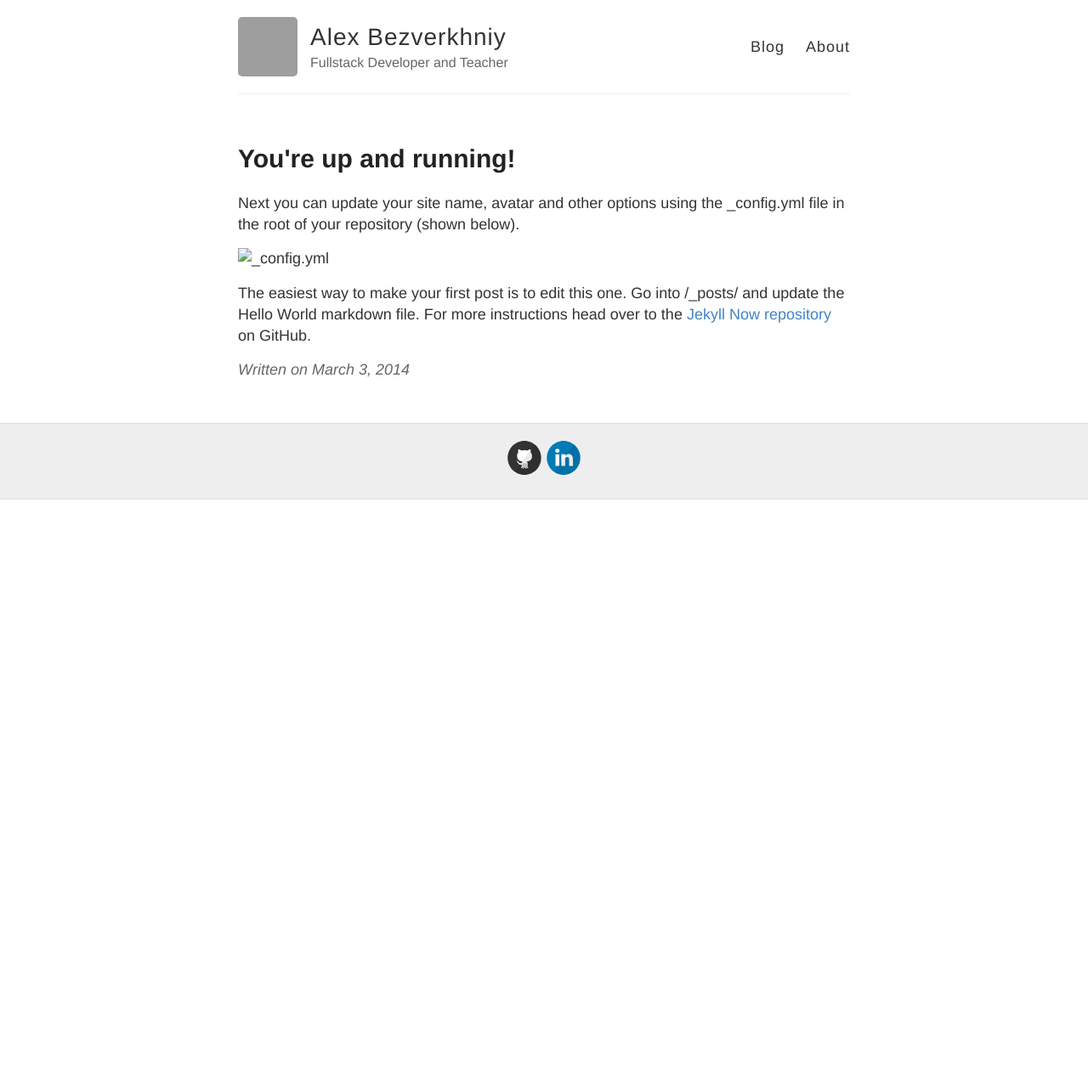
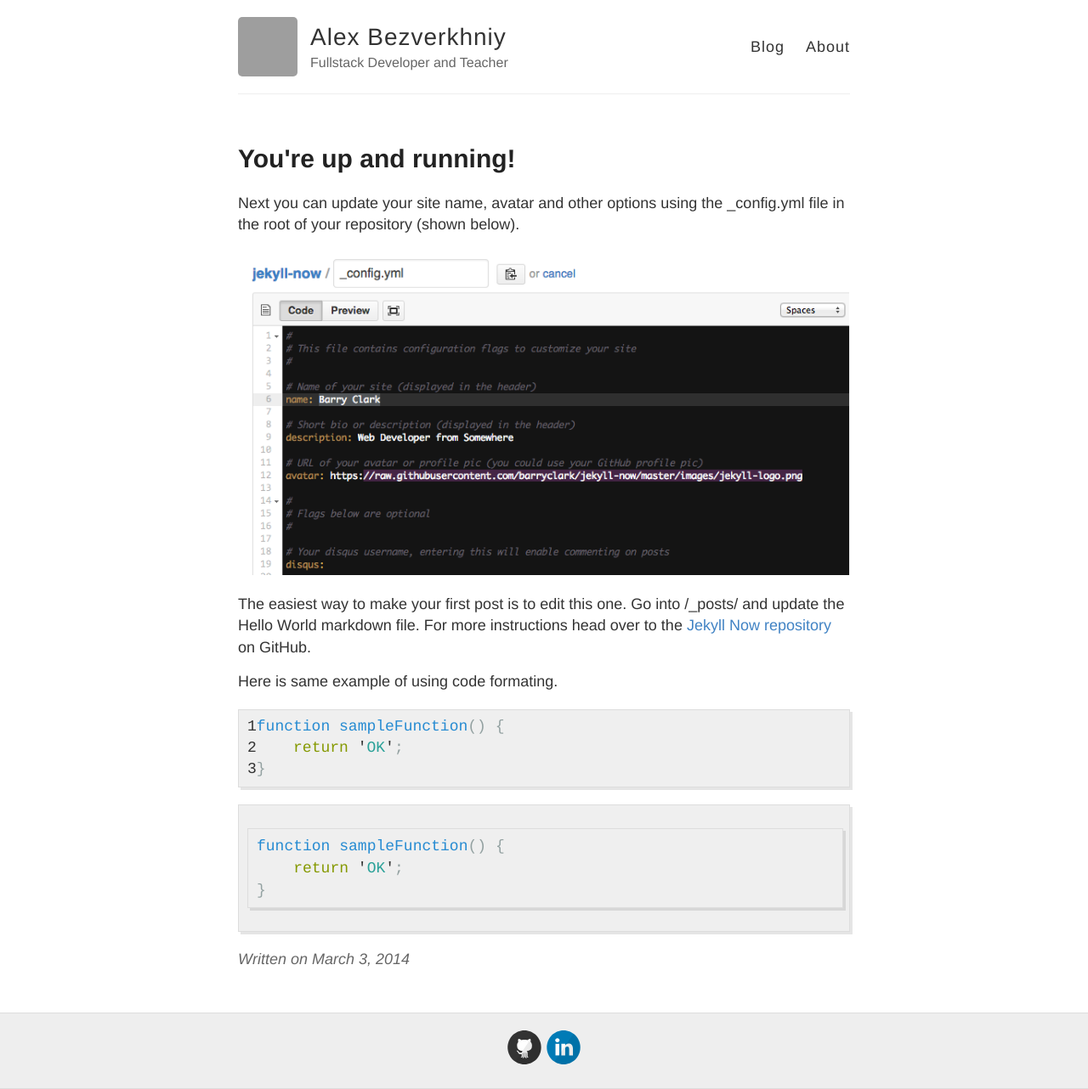
Before and after one commit to alex-bezverkhniy/alexbeez.github.io, a Jekyll site: the page built from _posts/2014-3-3-Hello-World.md, in a window 1280 px wide. Shown: the whole page at 85% size. Built offline with Jekyll 4.4.1, drawn with Linux system fonts in a browser that asks for light colours; before the commit the page ends 900 px from its top, so only the background shows below that; grey boxes are pictures that could not be loaded.

Commit message:
Added example of syntax highlighting

````diff
--- a/_posts/2014-3-3-Hello-World.md
+++ b/_posts/2014-3-3-Hello-World.md
@@ -8,3 +8,17 @@ Next you can update your site name, avatar and other options using the _config.y
 ![_config.yml]({{ site.baseurl }}/images/config.png)
 
 The easiest way to make your first post is to edit this one. Go into /_posts/ and update the Hello World markdown file. For more instructions head over to the [Jekyll Now repository](https://github.com/barryclark/jekyll-now) on GitHub.
+
+Here is same example of using code formating.
+
+{% highlight javascript linenos %}
+function sampleFunction() {
+    return 'OK';
+}
+{% endhighlight %}
+
+```javascript
+function sampleFunction() {
+    return 'OK';
+}
+```
````
Also changed, not shown: about.md (+2 -2 lines), images/404.jpg (added), images/config.png (added), images/first-post.png (added), images/jekyll-logo.png (added), images/jekyll-now-theme-screenshot.jpg (added), images/step1.gif (added).
